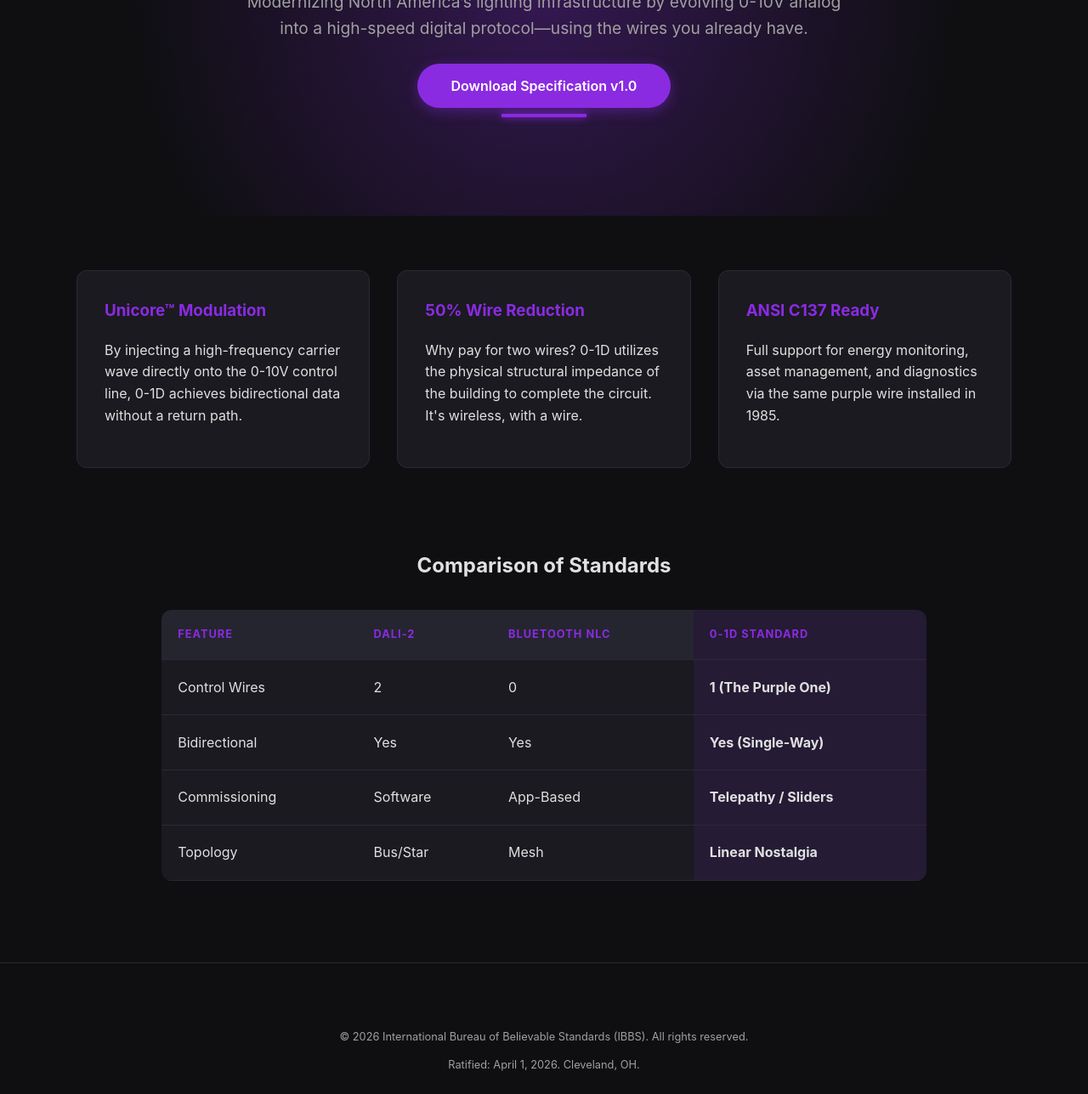
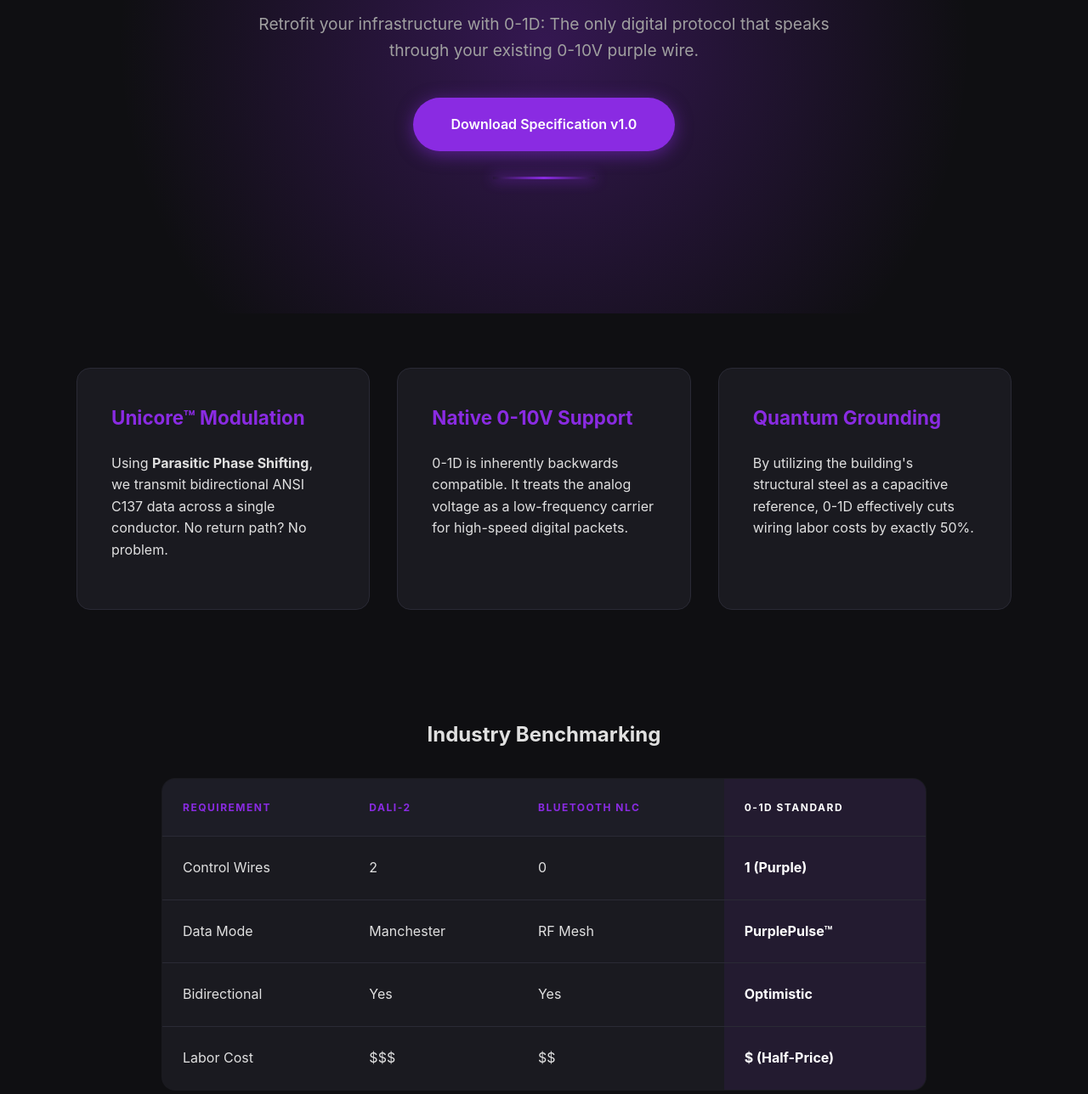
Before and after one commit to SzymonSlupik/0-10d-standard, a plain HTML site: page index.html in a window 1280 px wide. Shown: the part 375-1663 px from the top of the page at 85% size. Drawn offline with Linux system fonts and the light colour scheme.

Commit message:
Update index.html

```diff
--- a/index.html
+++ b/index.html
@@ -23,7 +23,7 @@
         }
 
         header {
-            padding: 2rem;
+            padding: 1.5rem 2rem;
             display: flex;
             justify-content: space-between;
             align-items: center;
@@ -31,17 +31,13 @@
             margin: 0 auto;
         }
 
-        .logo {
-            font-size: 1.8rem;
-            font-weight: 800;
-            color: white;
-            display: flex;
-            align-items: center;
-            gap: 10px;
+        .logo img {
+            display: block;
+            transition: opacity 0.3s;
         }
 
-        .logo span {
-            color: var(--primary-purple);
+        .logo:hover img {
+            opacity: 0.8;
         }
 
         nav a {
@@ -49,6 +45,7 @@
             text-decoration: none;
             margin-left: 2rem;
             font-size: 0.9rem;
+            font-weight: 500;
             transition: color 0.3s;
         }
 
@@ -58,7 +55,7 @@
 
         .hero {
             text-align: center;
-            padding: 6rem 1rem;
+            padding: 8rem 1rem;
             background: radial-gradient(circle at center, var(--accent-glow) 0%, transparent 70%);
         }
 
@@ -66,6 +63,9 @@
             font-size: 3.5rem;
             margin-bottom: 1rem;
             letter-spacing: -1px;
+            background: linear-gradient(to bottom, #fff, #888);
+            -webkit-background-clip: text;
+            -webkit-text-fill-color: transparent;
         }
 
         .hero p {
@@ -78,16 +78,18 @@
         .cta-button {
             background-color: var(--primary-purple);
             color: white;
-            padding: 1rem 2.5rem;
+            padding: 1.2rem 2.8rem;
             border-radius: 50px;
             text-decoration: none;
             font-weight: 600;
-            box-shadow: 0 4px 15px rgba(138, 43, 226, 0.4);
-            transition: transform 0.2s;
+            box-shadow: 0 4px 20px rgba(138, 43, 226, 0.5);
+            transition: all 0.3s ease;
+            display: inline-block;
         }
 
         .cta-button:hover {
-            transform: translateY(-2px);
+            transform: translateY(-3px);
+            box-shadow: 0 6px 25px rgba(138, 43, 226, 0.7);
         }
 
         .features {
@@ -101,19 +103,25 @@
 
         .feature-card {
             background: var(--card-bg);
-            padding: 2rem;
-            border-radius: 12px;
+            padding: 2.5rem;
+            border-radius: 16px;
             border: 1px solid #2a2a35;
+            transition: border 0.3s;
+        }
+
+        .feature-card:hover {
+            border-color: var(--primary-purple);
         }
 
         .feature-card h3 {
             color: var(--primary-purple);
             margin-top: 0;
+            font-size: 1.4rem;
         }
 
         .comparison-table {
             max-width: 900px;
-            margin: 6rem auto;
+            margin: 8rem auto;
             padding: 0 1rem;
         }
 
@@ -122,86 +130,90 @@
             border-collapse: collapse;
             text-align: left;
             background: var(--card-bg);
-            border-radius: 12px;
+            border-radius: 16px;
             overflow: hidden;
+            border: 1px solid #2a2a35;
         }
 
         th, td {
-            padding: 1.2rem;
+            padding: 1.5rem;
             border-bottom: 1px solid #2a2a35;
         }
 
         th {
-            background: #252530;
+            background: #1d1d26;
             color: var(--primary-purple);
             text-transform: uppercase;
-            font-size: 0.8rem;
-            letter-spacing: 1px;
+            font-size: 0.75rem;
+            letter-spacing: 1.5px;
         }
 
         .highlight {
-            background: rgba(138, 43, 226, 0.1);
-            font-weight: bold;
+            background: rgba(138, 43, 226, 0.08);
+            font-weight: 700;
+            color: #fff;
         }
 
         footer {
             text-align: center;
-            padding: 4rem 1rem;
+            padding: 6rem 1rem;
             color: var(--text-dim);
-            font-size: 0.8rem;
+            font-size: 0.85rem;
             border-top: 1px solid #2a2a35;
+            background: #0a0a0d;
         }
 
         .wire-visual {
-            height: 4px;
-            width: 100px;
-            background: var(--primary-purple);
-            margin: 20px auto;
-            box-shadow: 0 0 10px var(--primary-purple);
+            height: 3px;
+            width: 120px;
+            background: linear-gradient(90deg, transparent, var(--primary-purple), transparent);
+            margin: 30px auto;
+            box-shadow: 0 0 15px var(--primary-purple);
         }
     </style>
 </head>
 <body>
 
 <header>
-    <div class="logo">0-<span>1D</span> ALLIANCE</div>
-    <img src="logo.png" height="50px">
+    <a href="#" class="logo">
+        <img src="logo.png" alt="0-1D Alliance" style="height: 60px; width: auto;">
+    </a>
     <nav>
-        <a href="#">Technology</a>
-        <a href="#">Specs</a>
-        <a href="#">Certification</a>
-        <a href="#">About</a>
+        <a href="#tech">Technology</a>
+        <a href="#specs">Specifications</a>
+        <a href="#members">Members</a>
+        <a href="#news">News</a>
     </nav>
 </header>
 
 <section class="hero">
-    <h1>The Future is Single-Wire.</h1>
-    <p>Modernizing North America’s lighting infrastructure by evolving 0-10V analog into a high-speed digital protocol—using the wires you already have.</p>
+    <h1>The Power of One.</h1>
+    <p>Retrofit your infrastructure with 0-1D: The only digital protocol that speaks through your existing 0-10V purple wire.</p>
     <a href="https://www.linkedin.com" class="cta-button">Download Specification v1.0</a>
     <div class="wire-visual"></div>
 </section>
 
-<section class="features">
+<section class="features" id="tech">
     <div class="feature-card">
         <h3>Unicore™ Modulation</h3>
-        <p>By injecting a high-frequency carrier wave directly onto the 0-10V control line, 0-1D achieves bidirectional data without a return path.</p>
+        <p>Using <strong>Parasitic Phase Shifting</strong>, we transmit bidirectional ANSI C137 data across a single conductor. No return path? No problem.</p>
     </div>
     <div class="feature-card">
-        <h3>50% Wire Reduction</h3>
-        <p>Why pay for two wires? 0-1D utilizes the physical structural impedance of the building to complete the circuit. It's wireless, with a wire.</p>
+        <h3>Native 0-10V Support</h3>
+        <p>0-1D is inherently backwards compatible. It treats the analog voltage as a low-frequency carrier for high-speed digital packets.</p>
     </div>
     <div class="feature-card">
-        <h3>ANSI C137 Ready</h3>
-        <p>Full support for energy monitoring, asset management, and diagnostics via the same purple wire installed in 1985.</p>
+        <h3>Quantum Grounding</h3>
+        <p>By utilizing the building's structural steel as a capacitive reference, 0-1D effectively cuts wiring labor costs by exactly 50%.</p>
     </div>
 </section>
 
-<div class="comparison-table">
-    <h2 style="text-align: center; margin-bottom: 2rem;">Comparison of Standards</h2>
+<div class="comparison-table" id="specs">
+    <h2 style="text-align: center; margin-bottom: 2rem;">Industry Benchmarking</h2>
     <table>
         <thead>
             <tr>
-                <th>Feature</th>
+                <th>Requirement</th>
                 <th>DALI-2</th>
                 <th>Bluetooth NLC</th>
                 <th class="highlight">0-1D Standard</th>
@@ -212,25 +224,25 @@
                 <td>Control Wires</td>
                 <td>2</td>
                 <td>0</td>
-                <td class="highlight">1 (The Purple One)</td>
+                <td class="highlight">1 (Purple)</td>
+            </tr>
+            <tr>
+                <td>Data Mode</td>
+                <td>Manchester</td>
+                <td>RF Mesh</td>
+                <td class="highlight">PurplePulse™</td>
             </tr>
             <tr>
                 <td>Bidirectional</td>
                 <td>Yes</td>
                 <td>Yes</td>
-                <td class="highlight">Yes (Single-Way)</td>
+                <td class="highlight">Optimistic</td>
             </tr>
             <tr>
-                <td>Commissioning</td>
-                <td>Software</td>
-                <td>App-Based</td>
-                <td class="highlight">Telepathy / Sliders</td>
-            </tr>
-            <tr>
-                <td>Topology</td>
-                <td>Bus/Star</td>
-                <td>Mesh</td>
-                <td class="highlight">Linear Nostalgia</td>
+                <td>Labor Cost</td>
+                <td>$$$</td>
+                <td>$$</td>
+                <td class="highlight">$ (Half-Price)</td>
             </tr>
         </tbody>
     </table>
@@ -238,7 +250,7 @@
 
 <footer>
     <p>&copy; 2026 International Bureau of Believable Standards (IBBS). All rights reserved.</p>
-    <p>Ratified: April 1, 2026. Cleveland, OH.</p>
+    <p>Established: April 1, 2026 • Headquarters: Cleveland, OH</p>
 </footer>
 
 </body>
```
